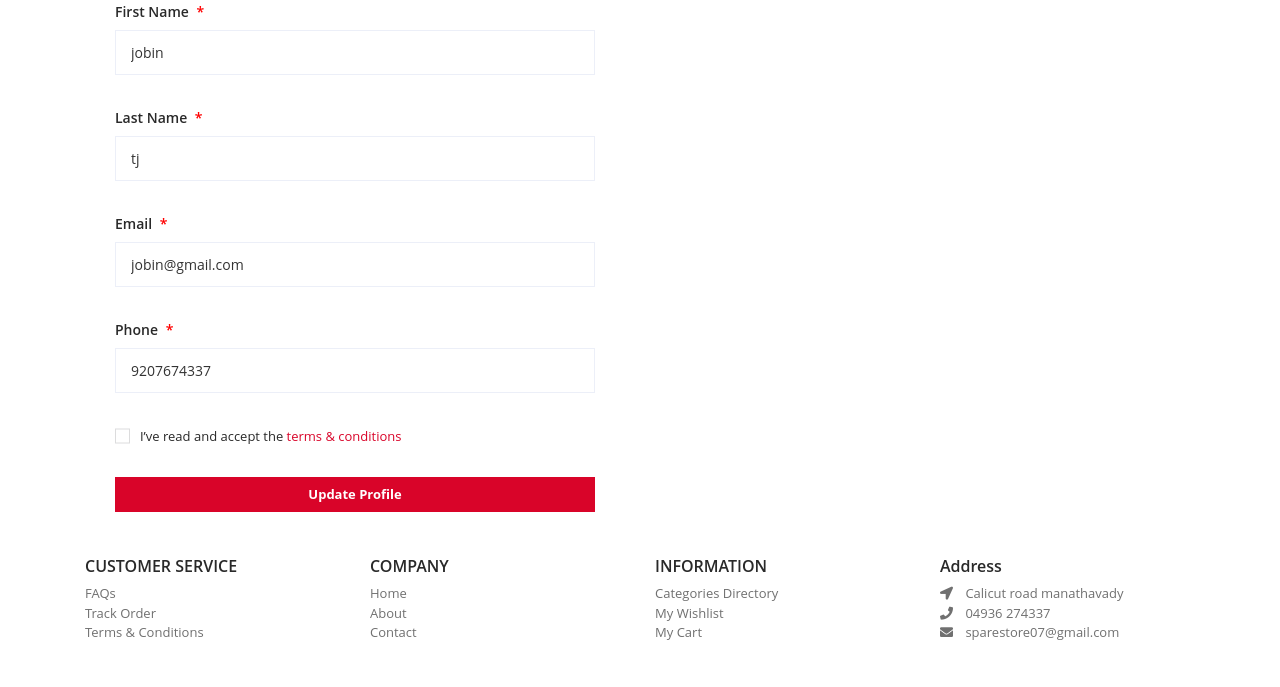
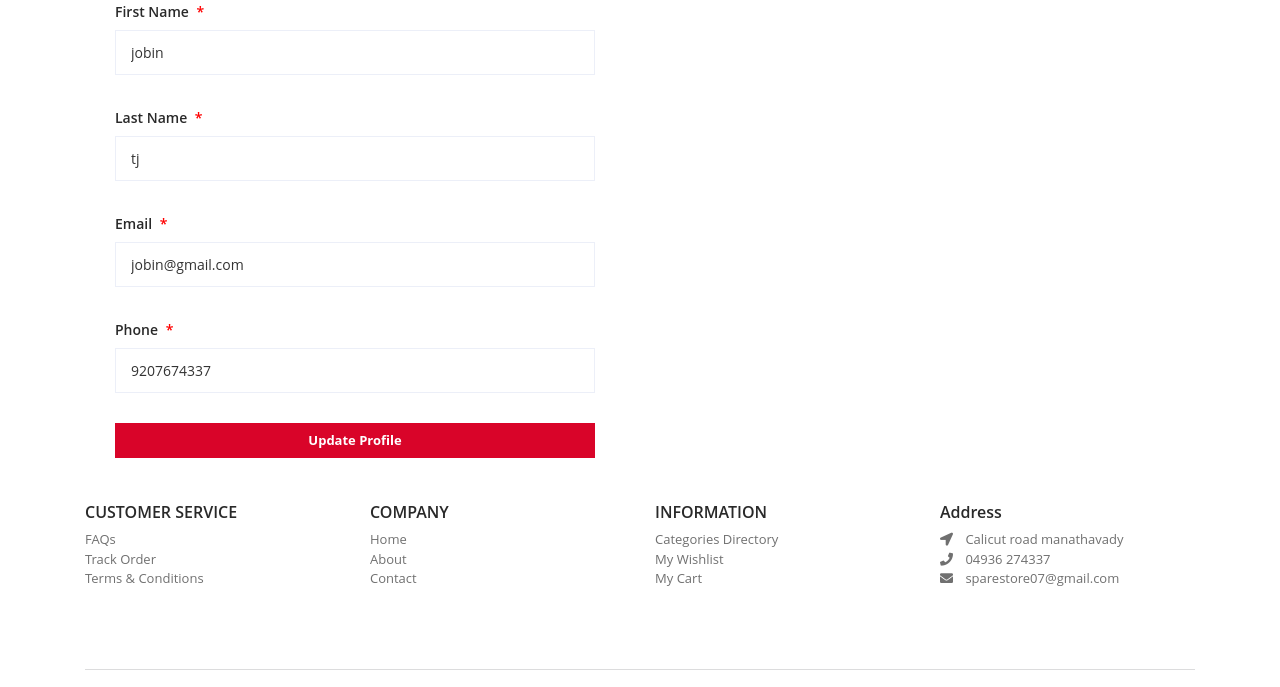
Before and after one commit to rizwanrasheed238/miniproject, a Django app: page /profile/ in a window 1280 px wide. Shown: the part 582-1269 px from the top of the page. Run offline with Django 4.2, Linux system fonts and the light colour scheme; a user stored in the database is signed in; data comes from the database, SQL or seed files in the repository; both versions use the stored data as it was after the commit; parts of the project's set-up code (start-up, migrations or seed data) failed here and were passed over; some libraries are stand-ins or nearby versions.

Commit message:
change tearms and condition

```diff
--- a/templates/profile.html
+++ b/templates/profile.html
@@ -216,12 +216,12 @@
                             {% endfor %}
 
 
-                            <div class="u-s-m-b-30">
+                            <!-- <div class="u-s-m-b-30">
                                 <input type="checkbox" class="check-box" id="accept">
                                 <label class="label-text no-color" for="accept">I’ve read and accept the
                                     <a href="terms-and-conditions.html" class="u-c-brand">terms & conditions</a>
                                 </label>
-                            </div>
+                            </div> -->
                             <div class="u-s-m-b-45">
                                 <button class="button button-primary w-100" type="submit"> Update Profile</button>
                             </div>
```
Also changed, not shown: db.sqlite3.
